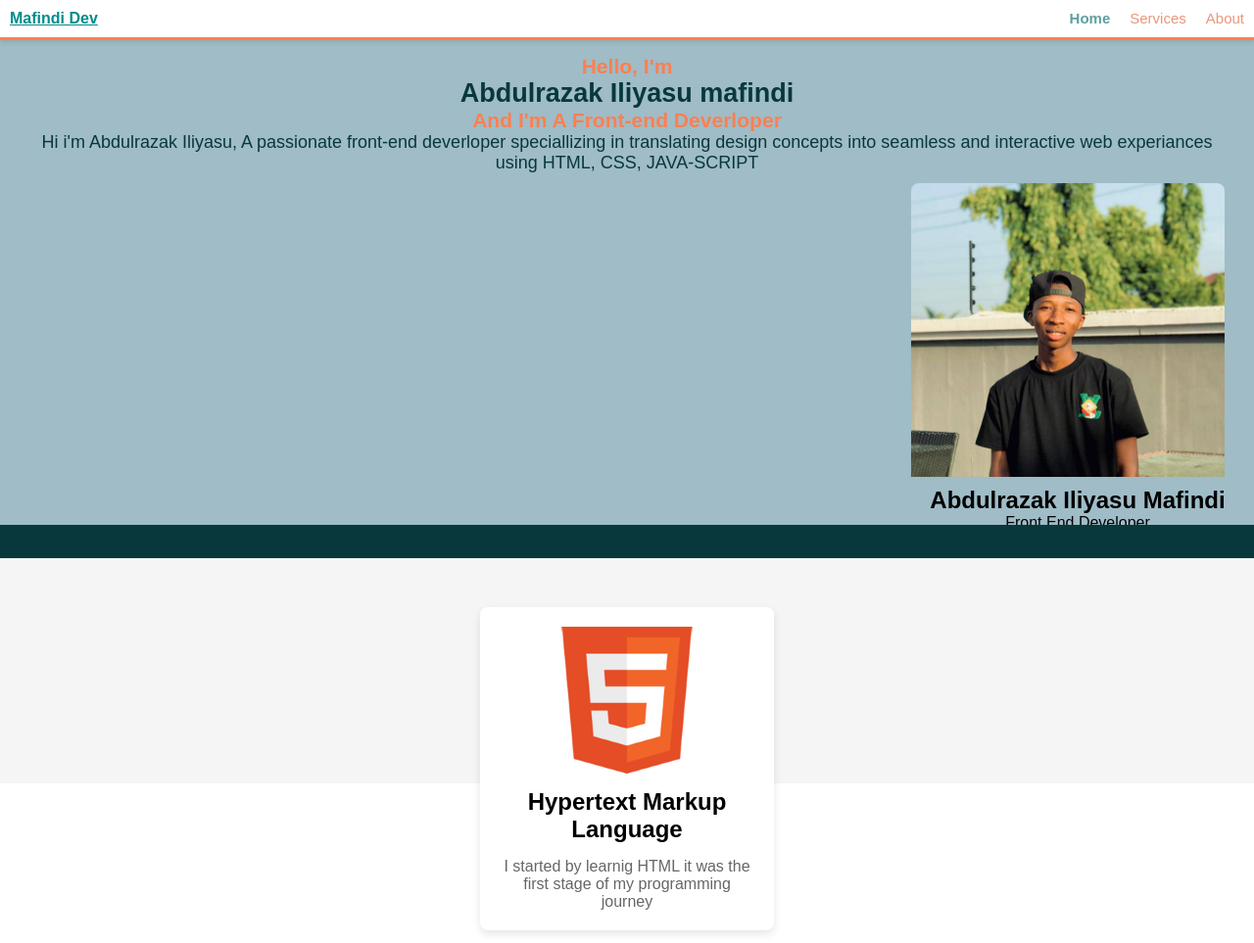
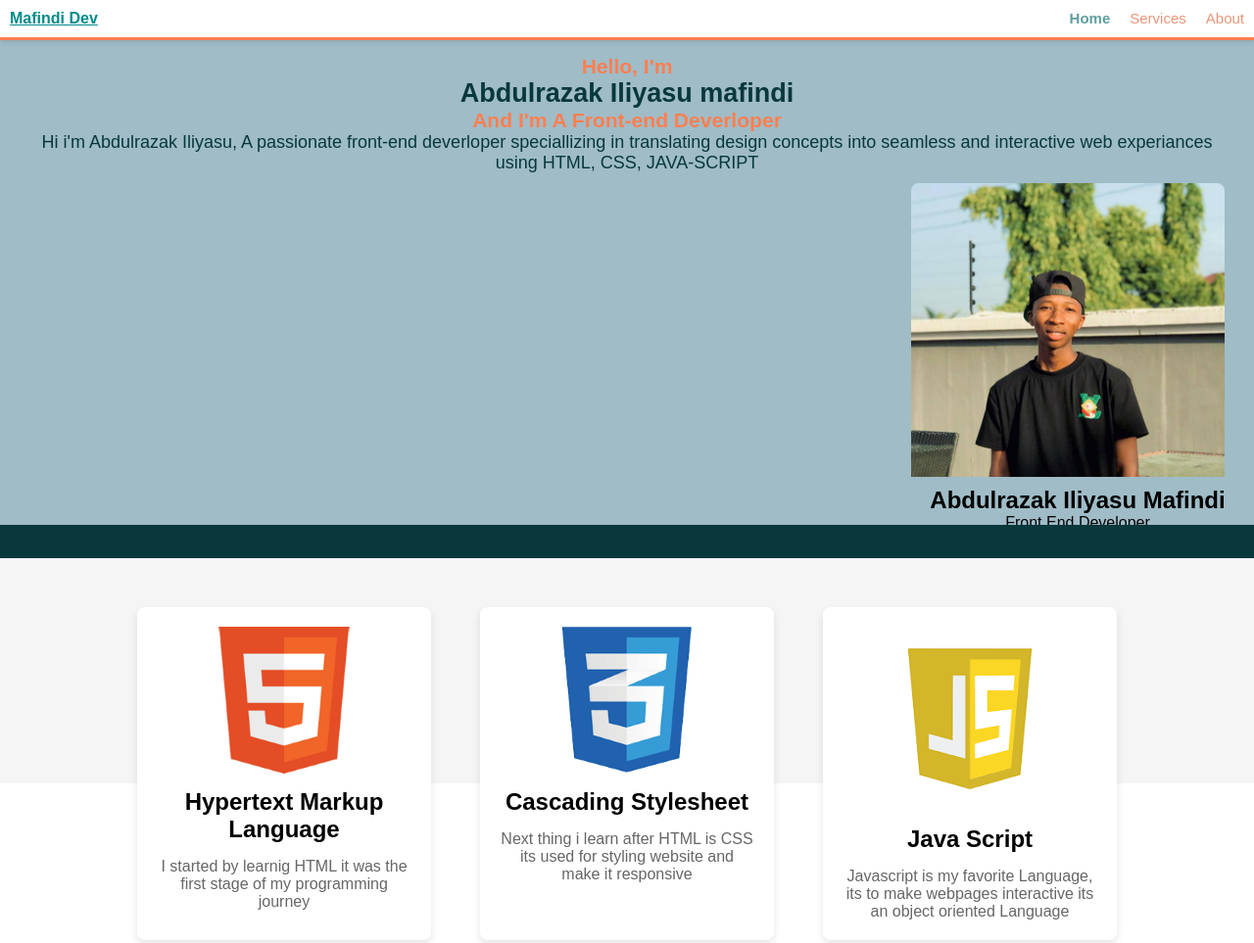
Before and after one commit to mafindijr/mafindi-s-dev, a plain HTML site: page index.html in a window 1280 px wide. Shown: the top 963 px of the page at 98% size. Drawn offline with Linux system fonts and the light colour scheme.

Commit message:
working the card

```diff
--- a/mafindi.css
+++ b/mafindi.css
@@ -98,7 +98,7 @@
 
   .card-container {
         display: grid;
-        grid-columns-template: 300px 300px 300px;
+        grid-template-columns: 300px 300px 300px;
         gap: 50px;
         margin: 50px;
         justify-content: center;
@@ -109,7 +109,7 @@
         box-shadow: 0 4px 8px rgba(0, 0, 0, 0.1);
         padding: 20px;
         text-align: center;
-        width: 300px;
+
     }
     .card img {
         max-width: 100%;
```
